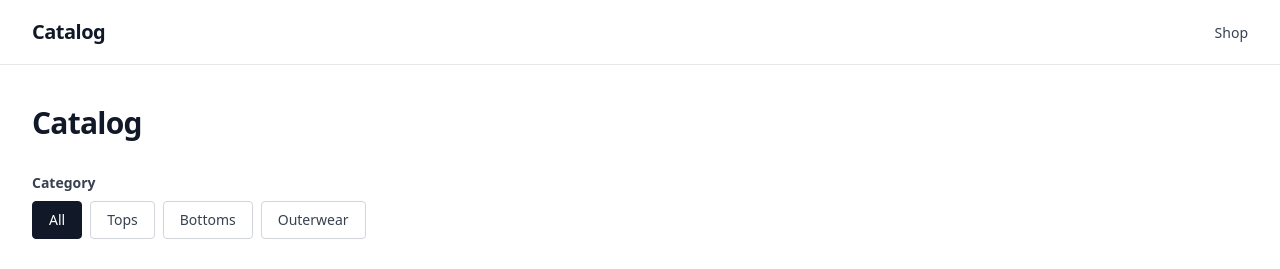
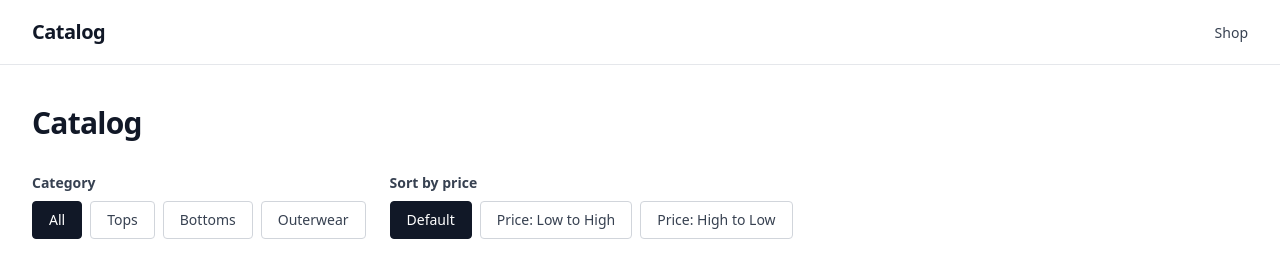
Before and after one commit to rayner-villalba-coderoad-com/cr-product-catalog, a Next.js app: page /products in a window 1280 px wide. Shown: the top 269 px of the page. Built offline with nearby package versions, Linux system fonts and the light colour scheme.

Commit message:
fix: apply review suggestions to app/products/page.tsx (PR #11)

```diff
--- a/app/products/page.tsx
+++ b/app/products/page.tsx
@@ -2,6 +2,7 @@ import { PRODUCTS } from "@/data/products";
 import ProductGrid from "@/components/catalog/ProductGrid";
 import { CatalogProvider } from "@/context/CatalogContext";
 import FilterBar from "@/components/catalog/FilterBar";
+import SortControls from "@/components/catalog/SortControls";
 
 export const metadata = {
   title: "Shop — CodeRoad Catalog",
@@ -15,7 +16,10 @@ export default function ProductsPage() {
         Catalog
       </h1>
       <CatalogProvider>
-        <FilterBar />
+        <div className="flex flex-wrap items-start gap-6">
+          <FilterBar />
+          <SortControls />
+        </div>
         <div className="mt-8">
           <ProductGrid products={PRODUCTS} />
         </div>
```
